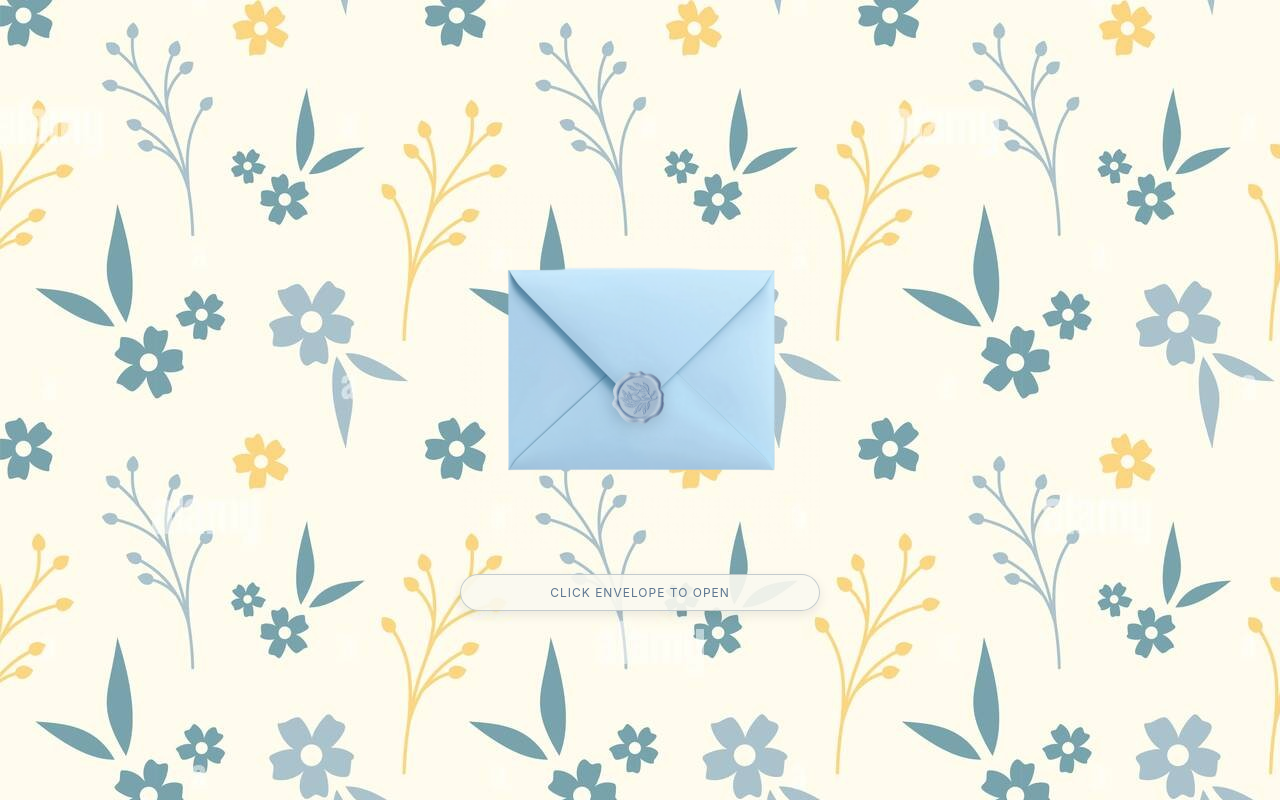
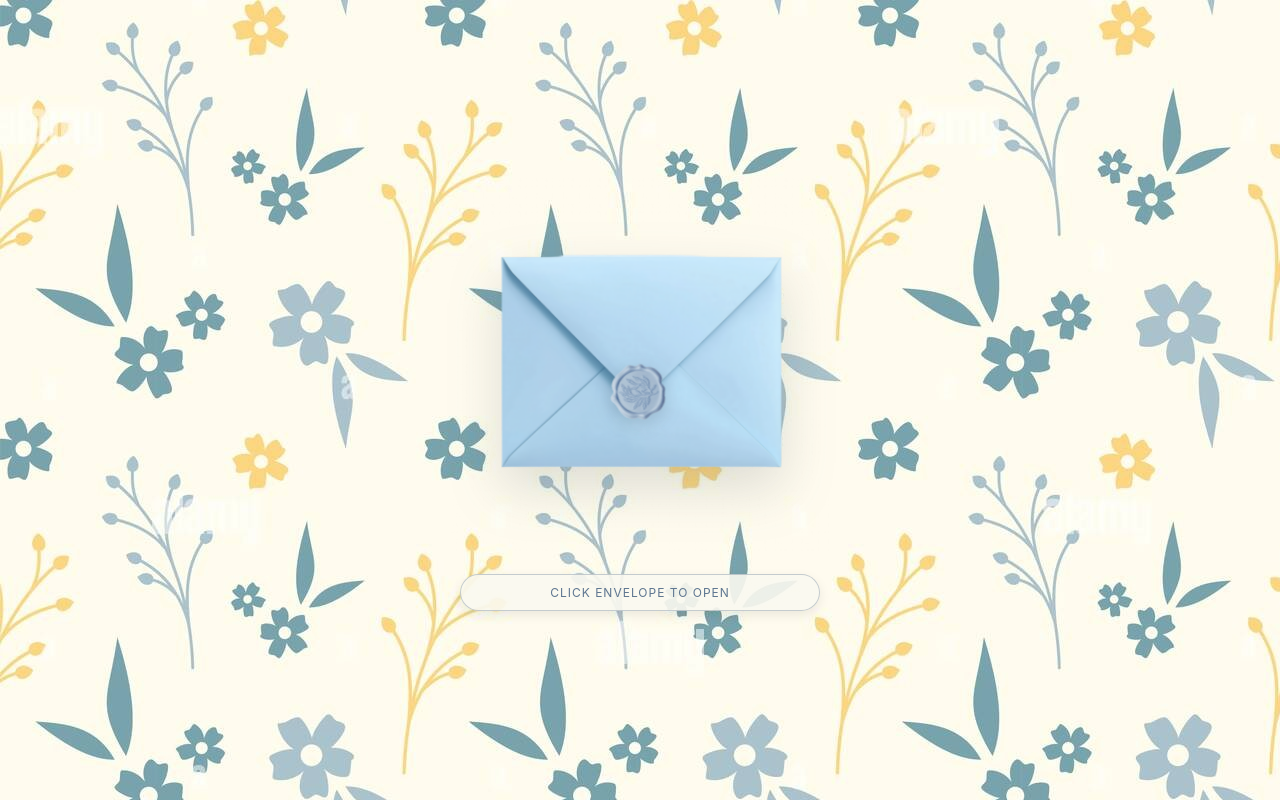
Before and after one commit to kateleneee/wedding-invite, a React (Create React App) app: page / in a window 1280 px wide. In both pictures the pointer is over the element 640 px from the left and 369 px from the top of the page. Built offline with nearby package versions, Linux system fonts and the light colour scheme.

Commit message:
add envelope hover

```diff
--- a/src/App2.css
+++ b/src/App2.css
@@ -773,7 +773,13 @@ button {
 
   cursor: pointer;
 } */
+.envelope-button:hover .envelope-image-wrapper {
+  transform: translateY(-8px) scale(1.05);
 
+  filter: drop-shadow(
+    0 20px 25px rgba(67, 83, 91, 0.18)
+  );
+}
 /* .envelope-image-wrapper {
   width: 360px;
   position: relative;
```
